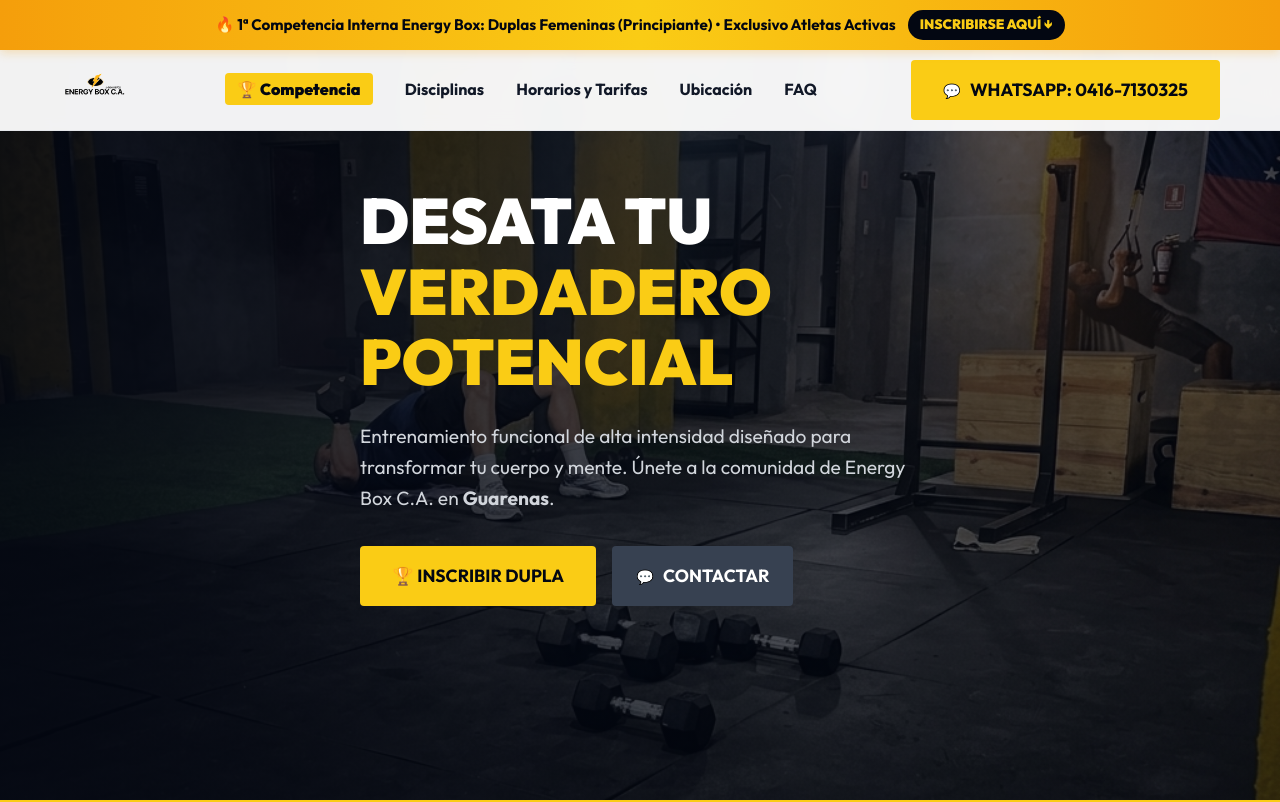
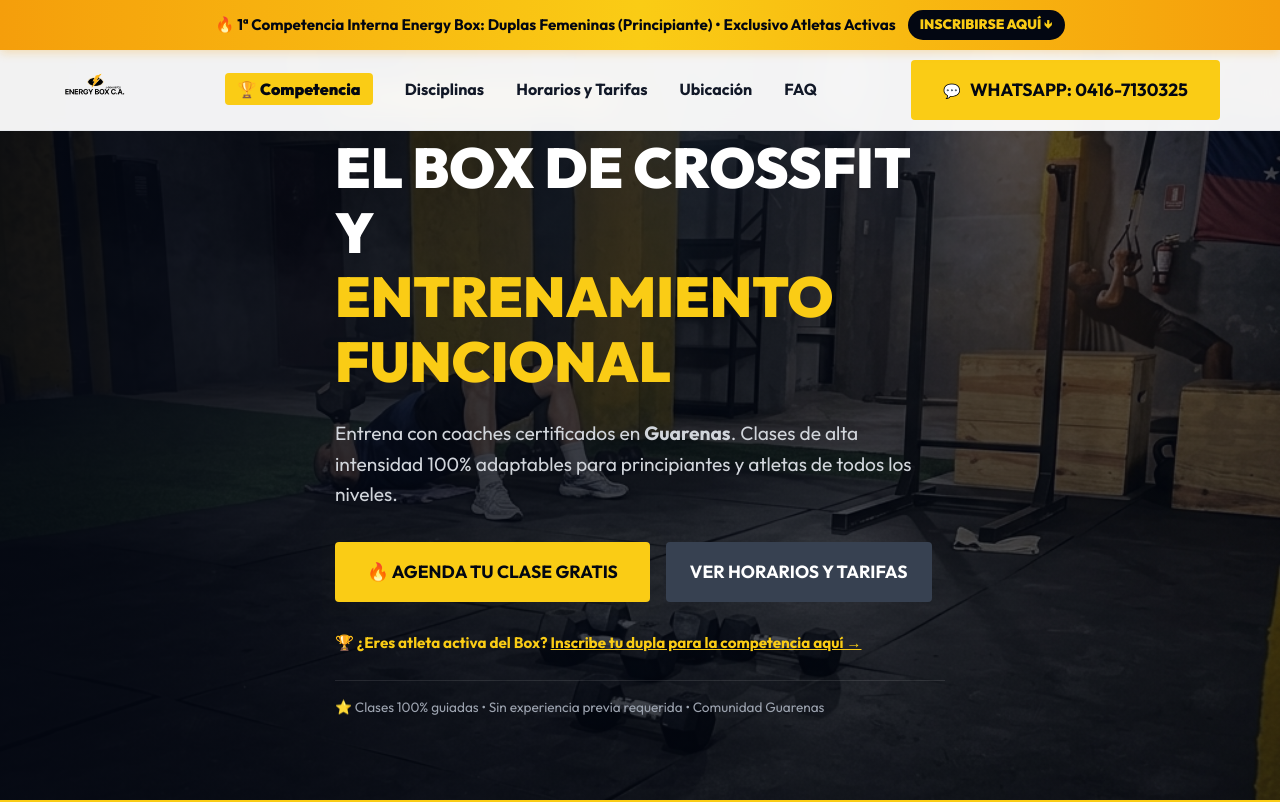
Before and after one commit to Hramos93/EnergyBox, a React (Vite) app: page / in a window 1280 px wide. Shown: the top 802 px of the page. Built offline with nearby package versions, Linux system fonts and the light colour scheme; no server answers.

Commit message:
Reorientacion del Hero

```diff
--- a/src/App.jsx
+++ b/src/App.jsx
@@ -43,27 +43,36 @@
       <header className="hero">
         <div className="hero-overlay"></div>
         <div className="container hero-content">
-          <h1>Desata Tu<br /><span className="text-highlight">Verdadero Potencial</span></h1>
+          <div className="hero-location-badge">📍 Guarenas &bull; Las Clavellinas</div>
+          <h1>El Box de CrossFit y<br /><span className="text-highlight">Entrenamiento Funcional</span></h1>
           <p>
-            Entrenamiento funcional de alta intensidad diseñado para transformar tu cuerpo y mente. Únete a la comunidad de Energy Box C.A. en <strong>Guarenas</strong>.
+            Entrena con coaches certificados en <strong>Guarenas</strong>. Clases de alta intensidad 100% adaptables para principiantes y atletas de todos los niveles.
           </p>
           <div className="hero-buttons">
             <a
-              href="#competencia"
-              className="btn btn-primary btn-large"
-              style={{ display: 'inline-block', marginRight: '1rem', marginBottom: '0.5rem' }}
+              href="https://wa.me/584167130325?text=Hola!%20Quiero%20agendar%20mi%20clase%20de%20prueba%20gratis%20en%20Energy%20Box"
+              target="_blank"
+              rel="noopener noreferrer"
+              className="btn btn-primary btn-large btn-glow"
+              style={{ display: 'inline-block', marginRight: '1rem', marginBottom: '0.75rem' }}
             >
-              🏆 Inscribir Dupla
+              🔥 Agenda Tu Clase Gratis
             </a>
             <a
-              href="https://wa.me/584167130325?text=Hola,%20me%20gustar%C3%ADa%20reservar%20!"
-              target="_blank"
-              rel="noopener noreferrer"
+              href="#horarios"
               className="btn btn-secondary btn-large"
-              style={{ display: 'inline-block' }}
+              style={{ display: 'inline-block', marginBottom: '0.75rem' }}
             >
-              <span style={{ fontSize: '0.8em', marginRight: '6px' }}>💬</span> Contactar
+              Ver Horarios y Tarifas
             </a>
+          </div>
+          <div className="hero-sublinks">
+            <a href="#competencia" className="hero-competencia-pill">
+              🏆 ¿Eres atleta activa del Box? <u>Inscribe tu dupla para la competencia aquí &rarr;</u>
+            </a>
+          </div>
+          <div className="hero-trust-bar">
+            <span>⭐ Clases 100% guiadas &bull; Sin experiencia previa requerida &bull; Comunidad Guarenas</span>
           </div>
         </div>
       </header>
--- a/src/index.css
+++ b/src/index.css
@@ -167,12 +167,26 @@
 .hero-content {
     position: relative;
     z-index: 2;
-    max-width: 600px;
+    max-width: 650px;
+}
+
+.hero-location-badge {
+    display: inline-block;
+    background-color: rgba(250, 204, 21, 0.15);
+    border: 1px solid var(--primary-color);
+    color: var(--primary-color);
+    padding: 6px 14px;
+    border-radius: 9999px;
+    font-size: 0.85rem;
+    font-weight: 800;
+    text-transform: uppercase;
+    letter-spacing: 0.8px;
+    margin-bottom: 1.2rem;
 }
 
 .hero-content h1 {
-    font-size: 4rem;
-    line-height: 1.1;
+    font-size: 3.5rem;
+    line-height: 1.15;
     color: var(--white);
     margin-bottom: 1.5rem;
     font-weight: 900;
@@ -183,6 +197,49 @@
     font-size: 1.2rem;
     margin-bottom: 2rem;
     color: var(--text-main);
+}
+
+.btn-glow {
+    position: relative;
+    box-shadow: 0 0 20px rgba(250, 204, 21, 0.4);
+    animation: ctaPulse 2.5s infinite;
+}
+
+@keyframes ctaPulse {
+    0% {
+        box-shadow: 0 0 0 0 rgba(250, 204, 21, 0.6);
+    }
+    70% {
+        box-shadow: 0 0 0 14px rgba(250, 204, 21, 0);
+    }
+    100% {
+        box-shadow: 0 0 0 0 rgba(250, 204, 21, 0);
+    }
+}
+
+.hero-sublinks {
+    margin-top: 1rem;
+    margin-bottom: 1.5rem;
+}
+
+.hero-competencia-pill {
+    display: inline-block;
+    color: #FACC15;
+    font-size: 0.95rem;
+    font-weight: 700;
+    transition: opacity var(--transition-speed);
+}
+
+.hero-competencia-pill:hover {
+    color: #FFFFFF;
+}
+
+.hero-trust-bar {
+    font-size: 0.85rem;
+    color: #9CA3AF;
+    border-top: 1px solid rgba(255, 255, 255, 0.1);
+    padding-top: 1rem;
+    margin-top: 0.5rem;
 }
 
 /* Disciplines Section */
```
